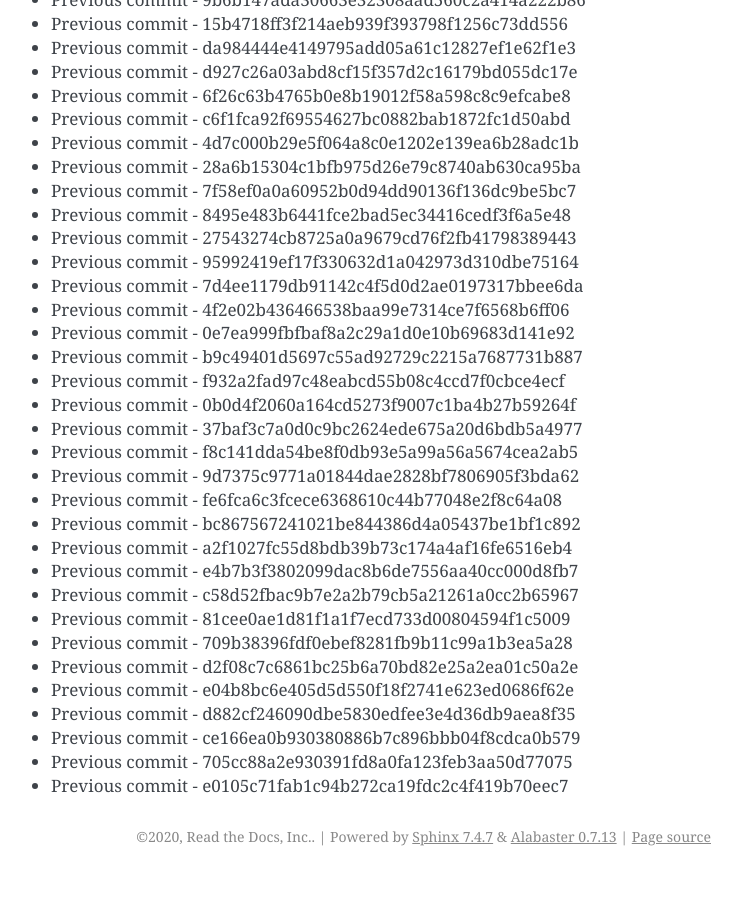
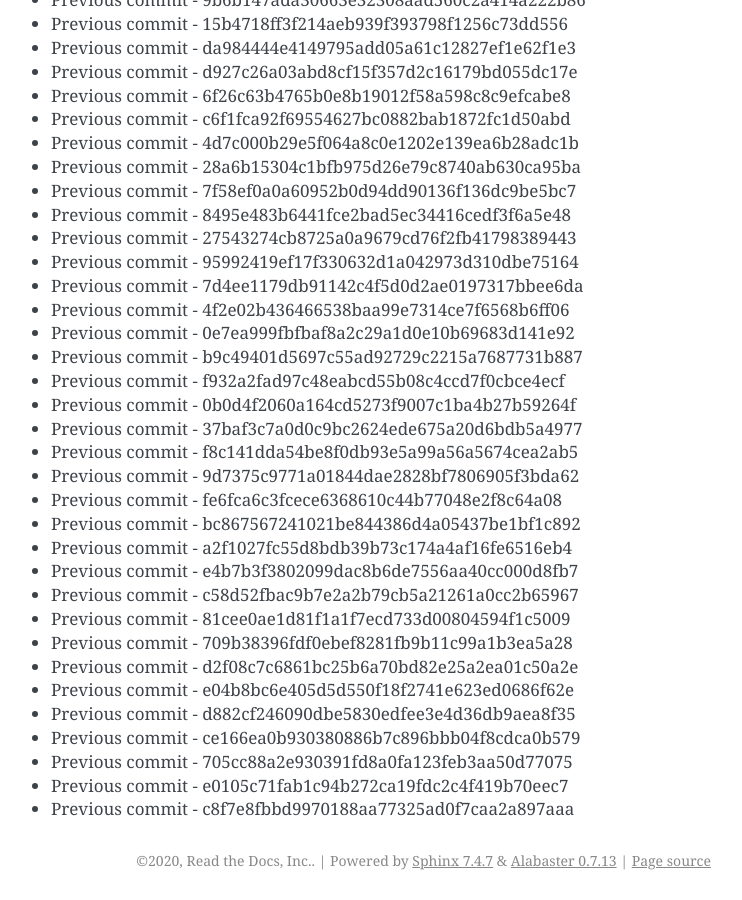
Before and after one commit to readthedocs/rtd-git-stresstest, a Sphinx documentation site: the page built from docs/updates.rst, in a window 1280 px wide and 900 px high, scrolled down 84444 px. Shown: the whole window, without its empty margins (399-1141 px from the left). Built offline with Sphinx 7.4.7, drawn with Linux system fonts in a browser that asks for light colours; before the commit the page ends 85320 px from its top, so only the background shows below that.

Commit message:
Generating commit from previous: c8f7e8fbbd9970188aa77325ad0f7caa2a897aaa

```diff
--- a/docs/updates.rst
+++ b/docs/updates.rst
@@ -3580,3 +3580,4 @@ It can be tested for any performance characteristics.
 * Previous commit - ce166ea0b930380886b7c896bbb04f8cdca0b579
 * Previous commit - 705cc88a2e930391fd8a0fa123feb3aa50d77075
 * Previous commit - e0105c71fab1c94b272ca19fdc2c4f419b70eec7
+* Previous commit - c8f7e8fbbd9970188aa77325ad0f7caa2a897aaa
```
